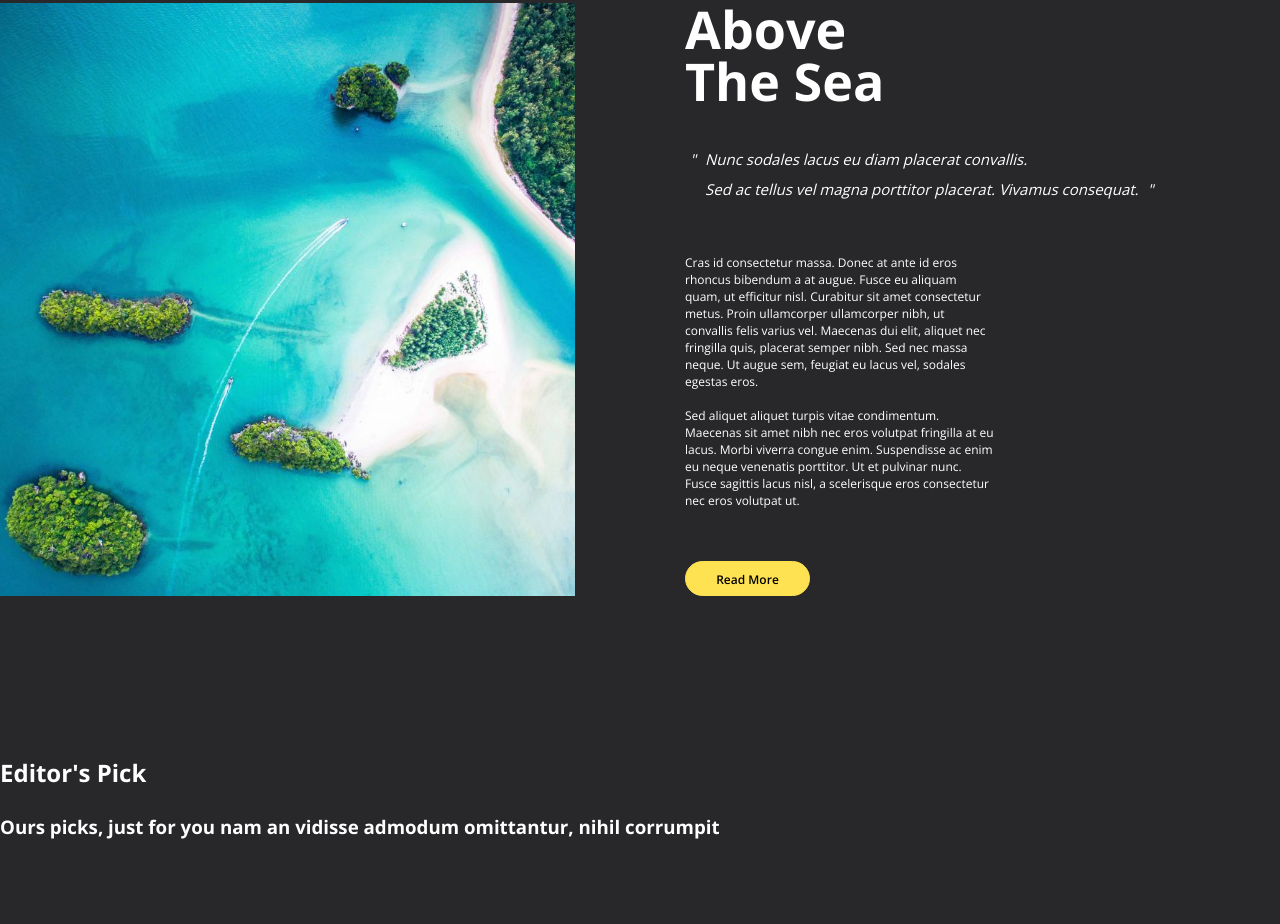
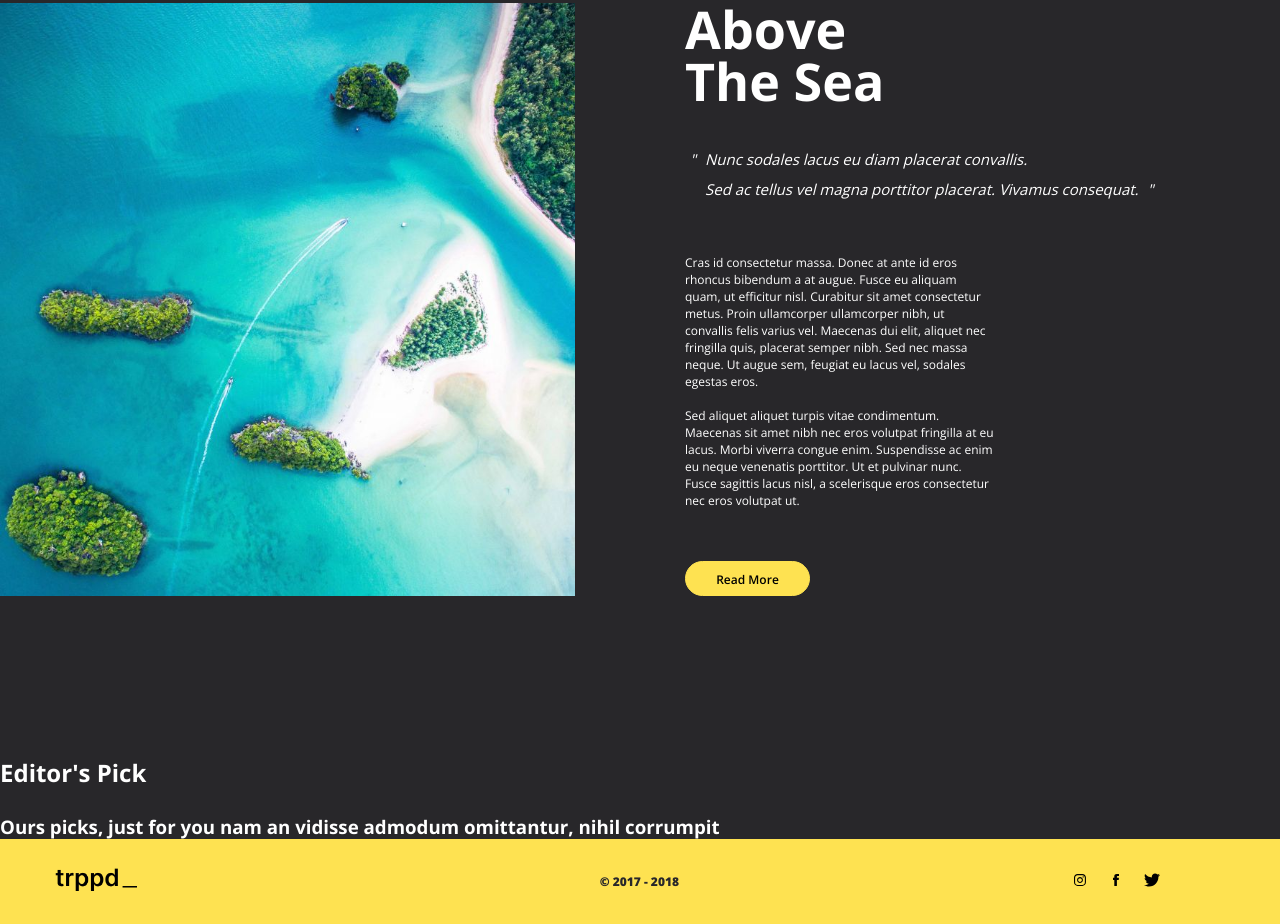
Before and after one commit to olena-yanovska/walchen-lake, a website built with Parcel: page src/index.html in a window 1280 px wide. Shown: the part 1739-2663 px from the top of the page. Before the commit the page ends 2578 px from the top, so only its background shows below. Built offline with nearby package versions, Linux system fonts and the light colour scheme; files whose address does not match are found by name; a web font is replaced by a local one.

Commit message:
added footer

```diff
--- a/src/index.html
+++ b/src/index.html
@@ -118,11 +118,13 @@
 
       <div class="header__top">
         <div class="logo-block">
-          <img
+          <a href="#">
+            <img
             class="logo"
             src="../src/images/logo.png"
             alt="Logo"
           >
+          </a>
         </div>
 
         <div class="header__nav">
@@ -304,6 +306,37 @@
 
 
     <footer class="footer">
+      <a href="#">
+        <img
+        src="../src/images/logo.png"
+        alt="logo"
+        class="footer__logo"
+      >
+      </a>
+      <p class="footer__years">&copy; 2017 - 2018</p>
+      <div class="footer__social social">
+        <a href="#">
+          <img
+          class="social__button"
+          src="../src/images/instagram.svg"
+          alt="instagram-logo"
+        >
+        </a>
+        <a href="#">
+          <img
+          class="social__button"
+          src="../src/images/facebook.svg"
+          alt="instagram-logo"
+        >
+        </a>
+        <a href="#">
+          <img
+          class="social__button"
+          src="../src/images/twitter.svg"
+          alt="instagram-logo"
+        >
+        </a>
+      </div>
     </footer>
   </body>
 </html>
--- a/src/styles/blocks/page.scss
+++ b/src/styles/blocks/page.scss
@@ -531,3 +531,41 @@
     font-size: 12px;
   }
 }
+
+.footer {
+  display: flex;
+  align-items: center;
+  justify-content: space-between;
+  height: 85px;
+
+  padding-left: 55px;
+  padding-right: 120px;
+
+  background-color: $yellow;
+
+  &__logo {
+    height: 23px;
+    margin-right: 70px;
+  }
+
+  &__years {
+    color: $brown;
+    font-size: 12px;
+    font-weight: 800;
+  }
+}
+
+.social {
+  display: flex;
+  justify-content: center;
+  gap: 20px;
+
+  &__button {
+    height: 16px;
+    transition: all 0.3s;
+
+    &:hover {
+      transform: scale(1.3);
+    }
+  }
+}
```
Also changed, not shown: src/images/facebook.svg (added), src/images/instagram.svg (added), src/images/twitter.svg (added).
